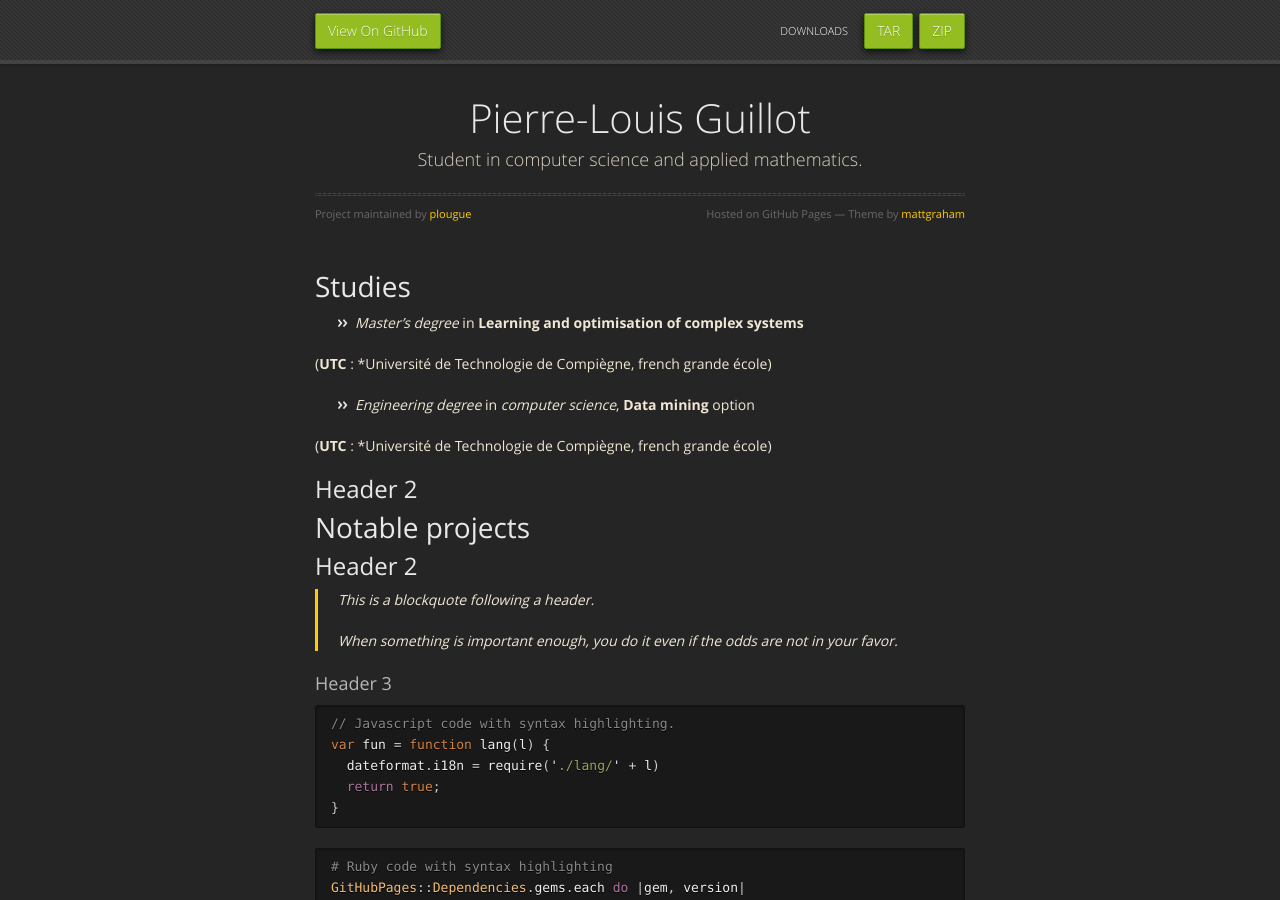
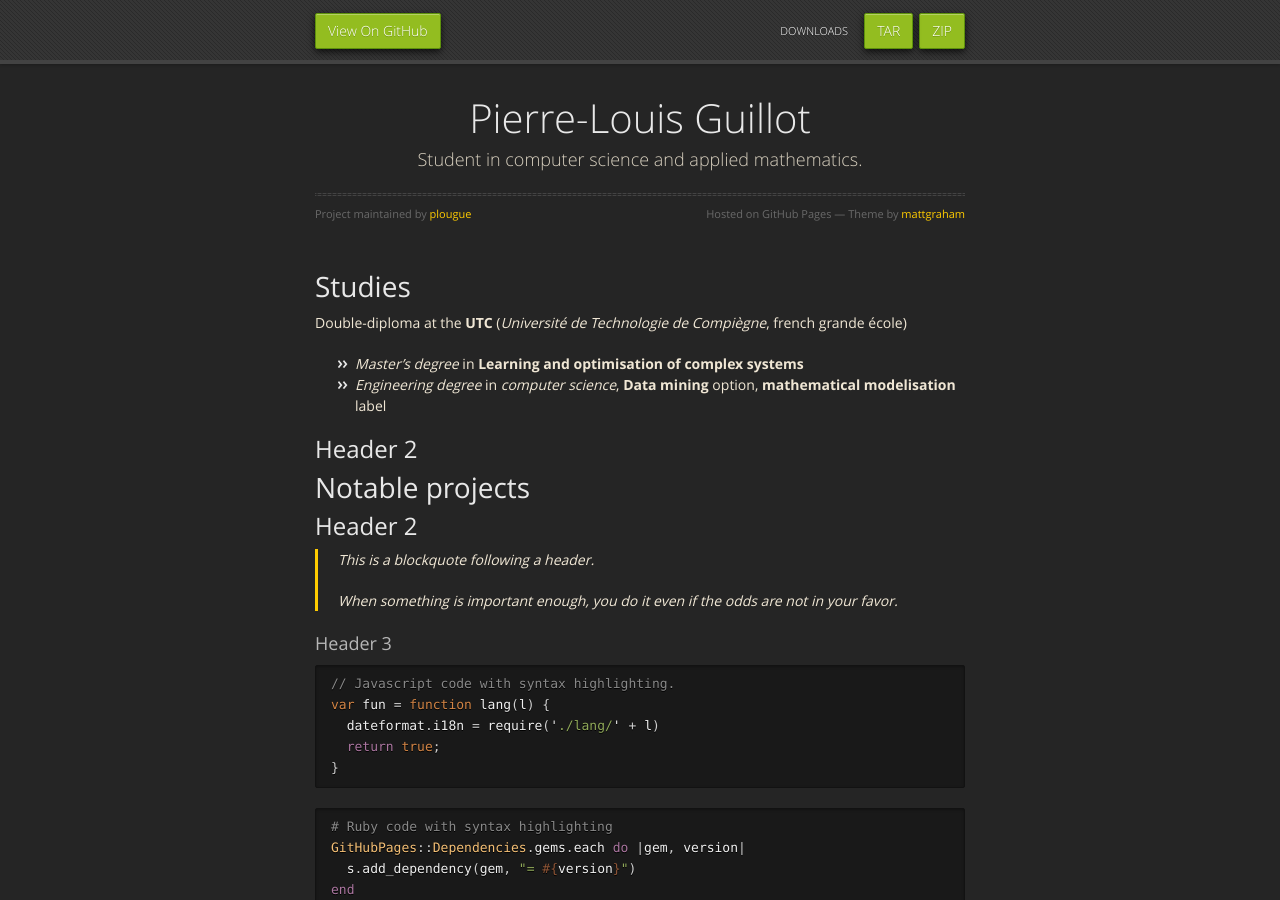
Before and after one commit to plougue/plougue.github.io, a Jekyll site: the page built from index.md, in a window 1280 px wide and 900 px high. Built offline with Jekyll 4.4.1, drawn with Linux system fonts in a browser that asks for light colours; our own code applies the rules of GitHub Pages for plain Markdown files.

Commit message:
Update index.md

```diff
--- a/index.md
+++ b/index.md
@@ -4,14 +4,11 @@ layout: default
 
 # Studies
 
+
+Double-diploma at the **UTC** (*Université de Technologie de Compiègne*, french grande école)
+
 * *Master's degree* in **Learning and optimisation of complex systems**
-
-(**UTC** : *Université de Technologie de Compiègne, french grande école)
-
-* *Engineering degree* in *computer science*, **Data mining** option
-
-
-(**UTC** : *Université de Technologie de Compiègne, french grande école)
+* *Engineering degree* in *computer science*, **Data mining** option, **mathematical modelisation** label
 
 ## Header 2
 
```
